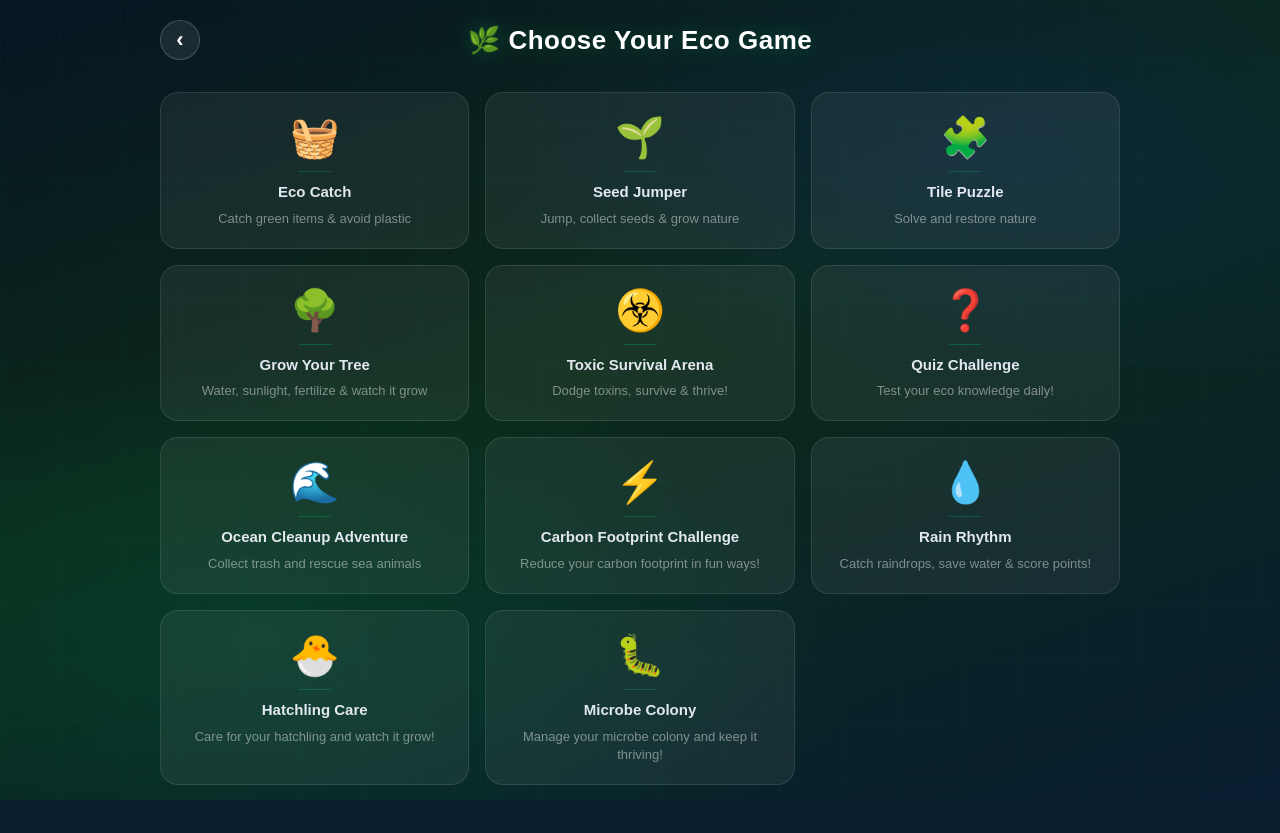
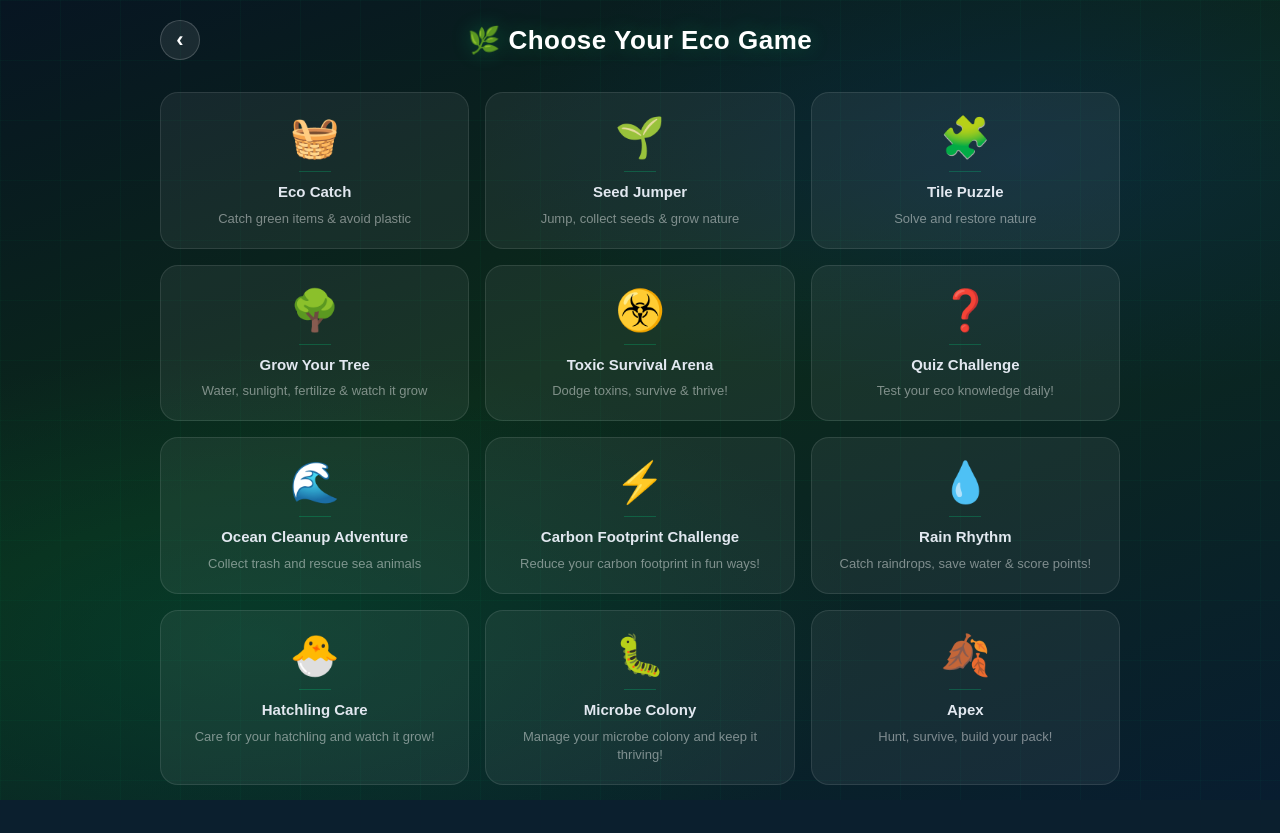
Before and after one commit to harshavardhini728-ship-it/eco-platform, a Flask app: page /game_menu in a window 1280 px wide. Run offline with Flask 3, Linux system fonts and the light colour scheme.

Commit message:
fix code

```diff
--- a/templates/game_menu.html
+++ b/templates/game_menu.html
@@ -237,6 +237,15 @@
             <p>Manage your microbe colony and keep it thriving!</p>
         </div>
 
+        <div class="card" onclick="location.href='/apex.html'">
+            <div class="icon">🍂</div>
+            <div class="card-divider"></div>
+            <h3>Apex</h3>
+            <p>Hunt, survive, build your pack!</p>
+        </div>
+
+    </div>
+
     </div>
 </div>
 
```
Also changed, not shown: templates/tree-doctor.html (+0 -15 lines).
